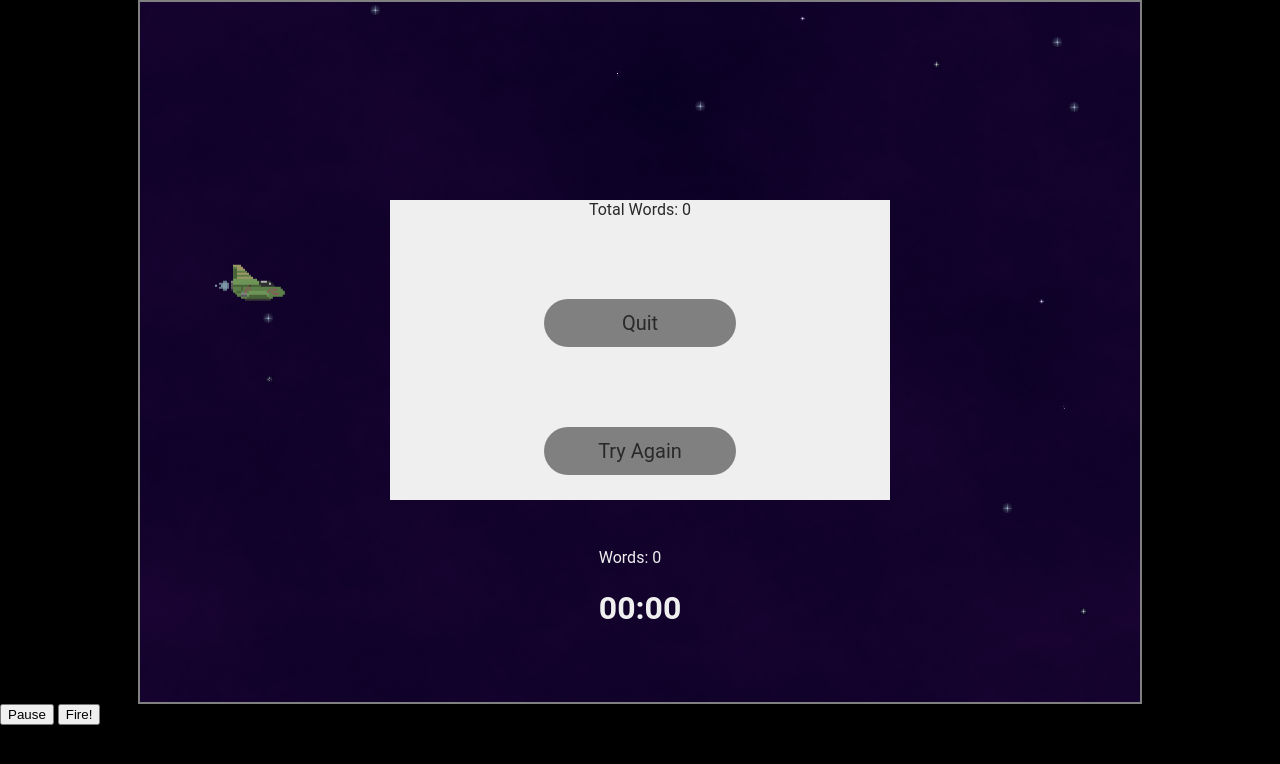
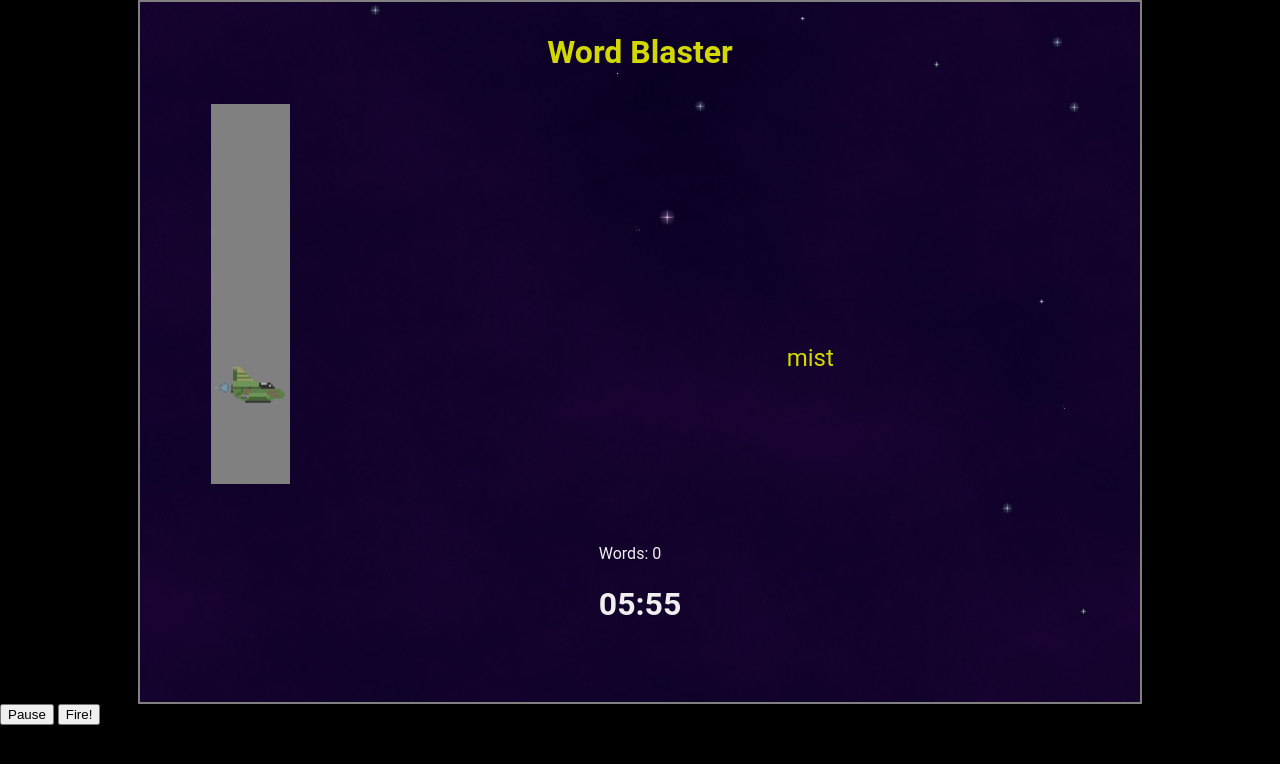
Before and after one commit to ronniergz/wordBlaster, a website with bundled scripts: page public/app.html in a window 1280 px wide. Built offline with nearby package versions, Linux system fonts and the light colour scheme.

Commit message:
adding multi word animations

```diff
--- a/public/app.html
+++ b/public/app.html
@@ -13,44 +13,31 @@
 
     <div id="game-area">
 
-      <div id='column-1'>
+      <div id="header">
+        <h1>Word Blaster</h1>
+      </div>
+
+      <div id='column-ship'>
         <div id='ship-wrapper'>
           <img src="assets/images/ship.png" id="ship"></img>
           <div class="beam"></div>
         </div>
       </div>
 
-      <div class="row row-1">
-        <div class="word word-1"></div>
-      </div>
-      <div class="row row-2">
-        <div class="word word-2"></div>
-      </div>
-      <div class="row row-3">
-        <div class="word word-3"></div>
-      </div>
-      <div class="row row-4">
-        <div class="word word-4"></div>
-      </div>
-      <div class="row row-5">
-        <div class="word word-5"></div>
-      </div>
-      <div class="row row-6">
-        <div class="word word-6"></div>
+      <div class="column-words">
+
+
       </div>
 
-      <div class="row-7 score-area">
+      <div class="score-area">
         <p id="words">Words: <span id='score'></span></p>
         <h1 id="time-display">Time</h1>
       </div>
 
     </div>
 
-
     <button id='pauseButton'>Pause</button>
     <button id='fireButton'>Fire!</button>
-
-
 
   </div>
 
--- a/public/app.js
+++ b/public/app.js
@@ -1,7 +1,10 @@
 import wordList from '/assets/data/words.js';
-const word4 = document.querySelector('.word-4');
-const rowLeft = document.querySelector('.row-4');
 const gameArea = document.querySelector('#game-area');
+
+const words = document.querySelectorAll('.word');  // node list
+const columnWords = document.querySelector('.column-words');
+const targetWord = document.querySelector('#target-word');
+
 const beam = document.querySelector('.beam');
 const timeDisplay = document.querySelector('#time-display');
 const wordScore = document.querySelector('#score');
@@ -13,12 +16,24 @@ let currentWord;
 let currentScore = 0;
 let time = 360;     // seconds
 
-// Get random word in the word list array
+// Get random word in the word list arraytarget
 const getWord = (list) => {
   let index = Math.floor(Math.random() * list.length);
-  currentWord = list[index];
-  setTimeout(() => { word4.classList.add('word-move'); }, 100);
-  word4.innerHTML = currentWord;
+  let currentWord = list[index];
+  setTimeout(() => {
+
+    // create new word div
+    let newDiv = document.createElement('div');
+    newDiv.innerHTML = currentWord;
+    columnWords.insertBefore(newDiv, targetWord);
+    console.log(words);
+    // give it random position
+
+    // start animation
+    newDiv.classList.add('word', 'word-move', 'target-word');
+    newDiv.classList.add('current-word');
+
+  }, 100);
   return;
 }
 
@@ -29,9 +44,10 @@ const pad = (number, digits) => {
   return string;
 }
 
+// animate laser beam to destroy first letter
 const fire = () => {
-  let rect = word4.getBoundingClientRect();   // get current word boundary
-  let gameScreen = gameArea.getBoundingClientRect();  // get screen boundary
+  let rect = word.getBoundingClientRect();   // get current word boundary
+  let gameScreen = columnWords.getBoundingClientRect();  // get screen boundary
   let location = window.innerWidth - gameScreen.width;
   let beamCushion = 20;   // add a small space where beam hits word.
   beam.classList.add('beam-fire');
@@ -47,13 +63,11 @@ const fire = () => {
 getWord(wordList);
 wordScore.innerHTML = currentScore;
 
+
 //-------------   Timer ---------------//
-
 // add initial time to display
 let min = pad(Math.floor(time / 60), 2)
 let sec = pad(time - (min * 60), 2)
-timeDisplay.innerHTML = min + ':' + sec; console.log(min + ':' + sec);
-
 // start timer
 var timer = setInterval(() => {
   time--;
@@ -76,11 +90,11 @@ document.addEventListener('keydown', (e) => {
   if (e.key === currentLetter) {     // remove first letter
     fire();     // shoot laser at word
     currentWord = currentWord.slice(1);
-    word4.innerHTML = currentWord;
+    word.innerHTML = currentWord;
     if (currentWord === '') {
       currentScore++;
       wordScore.innerHTML = currentScore;
-      word4.classList.remove('word-move');
+      word.classList.remove('word-move');
       getWord(wordList);
       // restart animation
     }
@@ -88,20 +102,22 @@ document.addEventListener('keydown', (e) => {
 });
 
 //--------   Word Animation End  ---------//
-word4.addEventListener('animationend', () => {
-  timeDisplay.innerHTML = '00:00';
-  clearInterval(timer);  // end timer
-  finalScore.innerHTML = currentScore;
-  endDialog.style.visibility = 'visible';
+words.forEach(word => {
+  word.addEventListener('animationend', () => {
+    timeDisplay.innerHTML = '00:00';
+    clearInterval(timer);  // end timer
+    finalScore.innerHTML = currentScore;
+    endDialog.style.visibility = 'visible';
+  })
 });
 
 
 //~~~~~~~~~~~~  Testing  ~~~~~~~~~~~~~~//
 // toggle animation
 pauseButton.addEventListener('click', (e) => {
-  if (word4.style.animationPlayState === 'paused') {
-    word4.style.animationPlayState = 'running'
-  } else word4.style.animationPlayState = 'paused';
+  if (words.style.animationPlayState === 'paused') {
+    words.style.animationPlayState = 'running'
+  } else words.style.animationPlayState = 'paused';
 });
 
 fireButton.addEventListener('click', (e) => {
--- a/public/styles/index.css
+++ b/public/styles/index.css
@@ -117,22 +117,27 @@ body {
   overflow: hidden;
   display: grid;
   grid-template-columns: 150px auto;
-  grid-template-rows: repeat(6, 80px) auto;
+  grid-template-rows: 100px 380px auto;
   column-gap: 2px;
   row-gap: 2px;
 }
 
-#column-1 {
-  grid-row: 1/7;
-  /* background-color: gray; */
+#header {
+  justify-self: center;
+  align-self: center;
+  grid-column: 1/3;
+  color: var(--textMain);
+}
+
+#column-ship {
+  background-color: gray;
   justify-self: end;
 }
 
 #ship-wrapper {
-
   position: relative;
   top: 20px;
-  transform: translateY(240px)
+  transform: translateY(240px)  /*******************/
 }
 
 #ship {
@@ -151,11 +156,9 @@ body {
   visibility: hidden;
 }
 
-.row {
-  align-self: center;
+.column-words {
   font-size: 1.5rem;
 }
-
 
 .beam-fire {
   visibility: visible;
@@ -164,12 +167,13 @@ body {
 
 .word {
   position: relative;
+  top: 240px;  /*******************/
   left: 100%;
   display: inline-block;
 }
 
 .word-move {
-  animation: scroll 5s linear;
+  animation: scroll 12s linear;
 }
 @keyframes scroll {
   from {left: 100%;}
```
